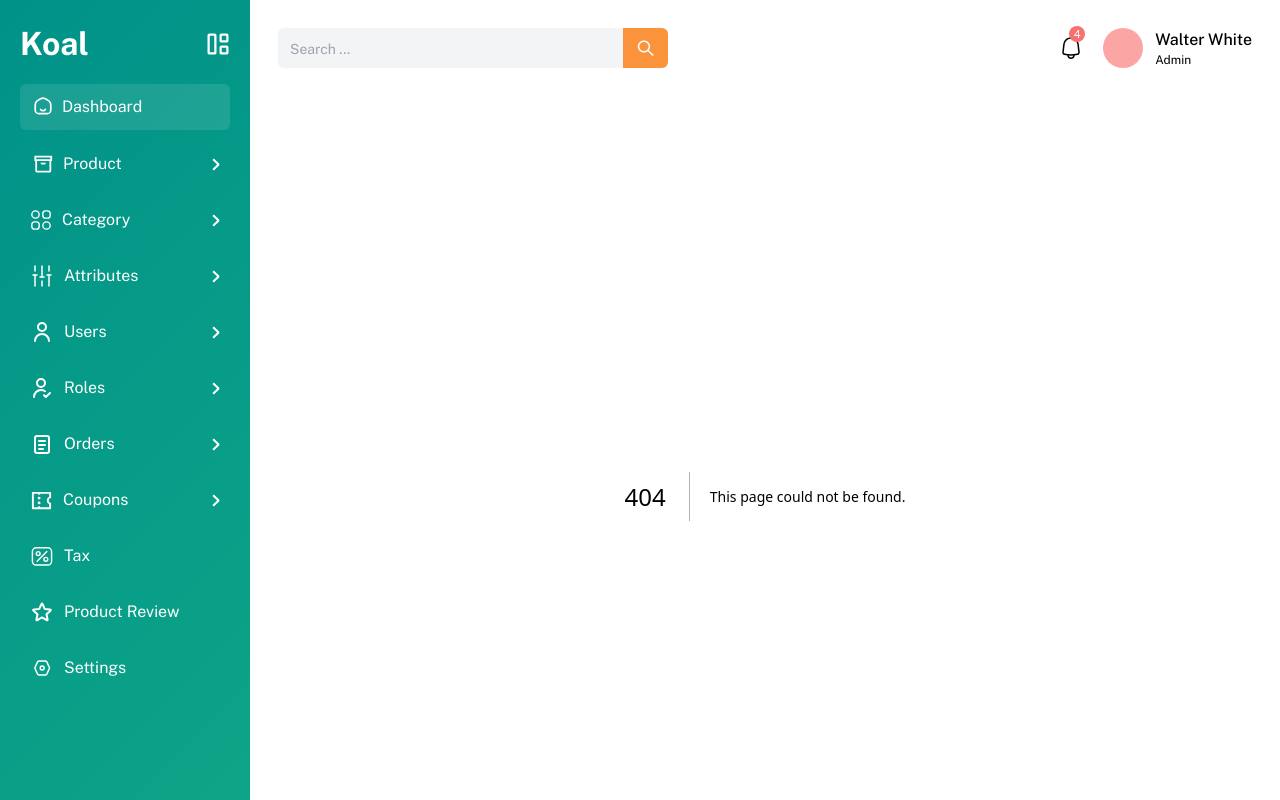
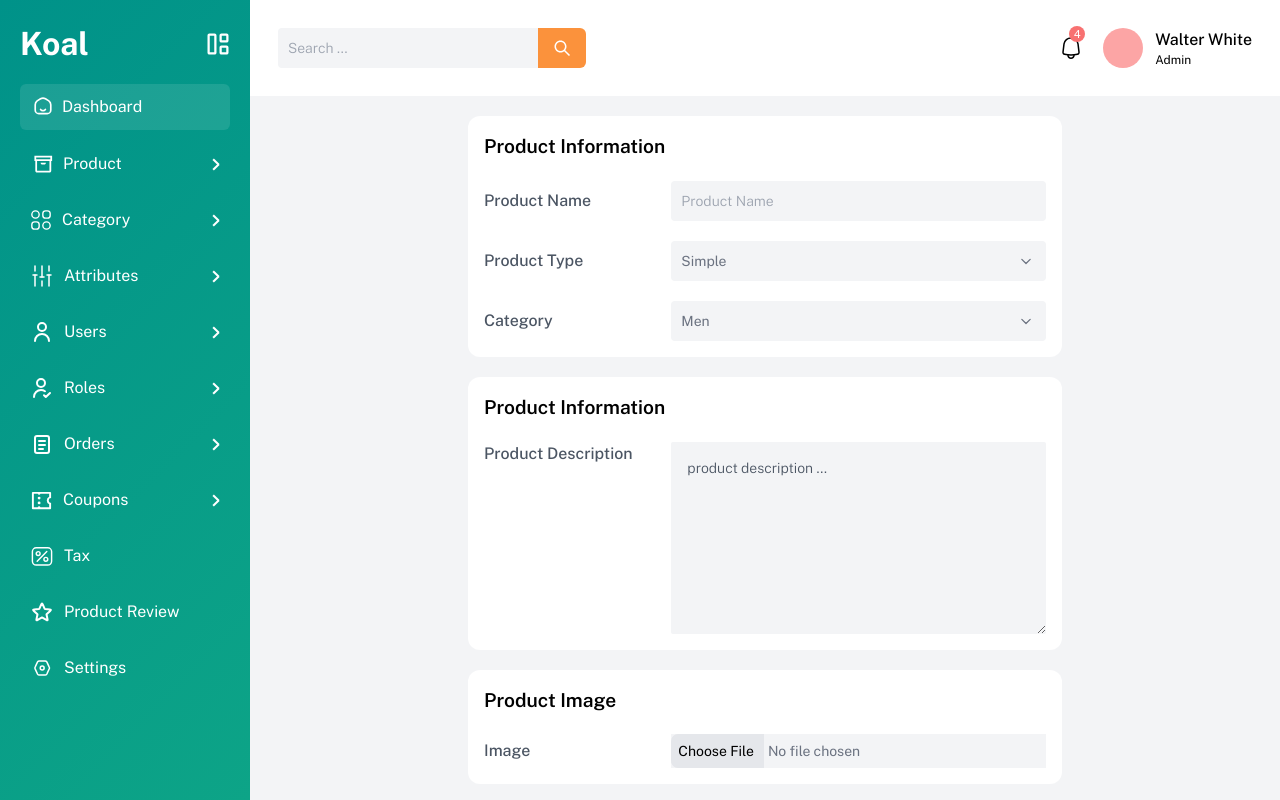
Before and after one commit to MatinSadegi/e-commerce-admin-panel, a Next.js app: page /add-new-product in a window 1280 px wide. Before the commit this address had no page. Built offline with nearby package versions, Linux system fonts and the light colour scheme.

Commit message:
create add new product page ui

```diff
--- /dev/null
+++ b/app/add-new-product/page.tsx
@@ -0,0 +1,71 @@
+"use client";
+import React, { useState } from "react";
+import "../globals.css";
+import DropDown from "@/components/DropDown";
+
+const AddNewProduct = () => {
+  const [productType, setProductType] = useState("");
+  const productTypes = ["Simple","Classified"];
+  const category = ['Men','Women','Shoes','Bags','Pants','Socks','Kids','Accessories']
+  const inventory = ['In Stock','Out Of Stock']
+
+  return (
+    <div className=" bg-gray-100 p-5 flex flex-col items-center gap-5">
+      <section className=" bg-white w-[60%] p-4 rounded-xl ">
+        <h2>Product Information</h2>
+        <div className="input-div-style">
+          <p className="text-gray-600 font-medium">Product Name</p>
+          <input
+            type="text"
+            placeholder="Product Name"
+            className="input-style"
+          />
+        </div>
+        <div className="input-div-style">
+          <p className="text-gray-600 font-medium">Product Type</p>
+          <DropDown items={productTypes} />
+        </div>
+        <div className="input-div-style">
+          <p className="text-gray-600 font-medium">Category</p>
+          <DropDown items={category} />
+        </div>
+      </section>
+      <section className=" bg-white w-[60%] p-4 rounded-xl ">
+        <h2>Product Information</h2>
+        <div className="flex justify-between  mt-5">
+          <p className="text-gray-600 font-medium">Product Description</p>
+          <textarea
+            className="bg-gray-100 rounded-sm w-2/3 h-48 outline-none p-4 font-light text-sm text-gray-600 placeholder:text-gray-600"
+            placeholder="product description ..."
+          />
+        </div>
+      </section>
+      <section className=" bg-white w-[60%] p-4 rounded-xl ">
+        <h2>Product Image</h2>
+        <div className="input-div-style">
+          <p className="text-gray-600 font-medium">Image</p>
+          <input
+            type="file"
+            className="text-sm bg-gray-100 text-gray-500  w-2/3 input cursor-pointer"
+          />
+        </div>
+      </section>
+      <section className=" bg-white w-[60%] p-4 rounded-xl ">
+        <h2>Product Price</h2>
+        <div className="input-div-style">
+          <p className="text-gray-600 font-medium">price</p>
+          <input type="text" placeholder="0" className="input-style" />
+        </div>
+      </section>
+      <section className=" bg-white w-[60%] p-4 rounded-xl ">
+        <h2>Product Inventory</h2>
+        <div className="flex justify-between  mt-5">
+          <p className="text-gray-600 font-medium">Stock Status</p>
+          <DropDown items={inventory} />
+        </div>
+      </section>
+    </div>
+  );
+};
+
+export default AddNewProduct;
--- a/app/globals.css
+++ b/app/globals.css
@@ -2,9 +2,13 @@
 @tailwind components;
 @tailwind utilities;
 
-h2 {
+h1 {
   font-weight: 700;
   font-size: 2rem;
+}
+h2 {
+  font-weight: 600;
+  font-size: 1.2rem;
 }
 h3 {
   font-weight: 500;
@@ -16,32 +20,39 @@ h4 {
 }
 p {
   font-weight: 400;
-
 }
 
-
 @layer components {
-  .section-style{
-    @apply bg-white mt-7 p-7 rounded-xl transition-all duration-500 hover:-translate-y-1.5 hover:shadow-lg
+  .section-style {
+    @apply bg-white mt-7 p-7 rounded-xl transition-all duration-500 hover:-translate-y-1.5 hover:shadow-lg;
+  }
+  .input-style {
+    @apply bg-gray-100 w-2/3 p-2.5 rounded placeholder:text-gray-400 text-sm font-light outline-none;
+  }
+  .input-div-style {
+    @apply flex justify-between items-center mt-5;
   }
 }
 
 @layer utilities {
   .scrollbar::-webkit-scrollbar {
-    width: 10px;
-    height: 18px;
-
+    width: 8px;
+    height: 8px;
   }
-
-
-
   .scrollbar::-webkit-scrollbar-thumb {
     background: #0d948966;
     border-radius: 10px;
-    border: 6px solid white;
   }
   .scrollbar::-webkit-scrollbar-thumb:hover {
     background: #0d94898d;
   }
+  .input::file-selector-button {
+    border: none;
+    padding: 7px;
+    border-radius: 7px 0px 0 7px;
+    background-color: #e5e7eb;
+    padding-right: 10px;
+    cursor: pointer;
+  }
 
 }
--- /dev/null
+++ b/components/DropDown.tsx
@@ -0,0 +1,52 @@
+"use client";
+import React, { useState } from "react";
+import downIcon from "@/public/icons/down-arrow-5-svgrepo-com.svg";
+import Image from "next/image";
+
+interface DropDownProps {
+  items: string[];
+}
+
+const DropDown: React.FC<DropDownProps> = ({ items }) => {
+  const [dropDown, setDropDown] = useState(true);
+  const [selectedItem, setSelectedItem] = useState(items[0]);
+  return (
+    <div
+      className={`w-2/3 relative rounded text-gray-500 text-sm font-light ${
+        dropDown ? "overflow-hidden" : " overflow-visible"
+      } `}
+    >
+      <div
+        className="flex justify-between p-2.5 cursor-pointer bg-gray-100 relative z-0 overflow-hidden"
+        onClick={() => setDropDown((prev) => !prev)}
+      >
+        <p className="">{selectedItem}</p>
+        <div className="  flex ">
+          <Image
+            src={downIcon}
+            alt="down-icon"
+            className={`${dropDown ? "rotate-0" : "rotate-180"} transition-all`}
+          />
+        </div>
+      </div>
+
+      <ul
+        className={`flex flex-col w-full absolute z-10 max-h-[150px] overflow-y-auto scrollbar `}
+      >
+        {items.map((item: string) => (
+          <li
+            className="text-gray-400 bg-white p-2 hover:bg-teal-600 hover:text-white font-medium transition-all "
+            onClick={() => {
+              setSelectedItem(item);
+              setDropDown(true);
+            }}
+          >
+            {item}
+          </li>
+        ))}
+      </ul>
+    </div>
+  );
+};
+
+export default DropDown;
--- a/components/SideBar.tsx
+++ b/components/SideBar.tsx
@@ -27,13 +27,13 @@ const SideBar = () => {
   return (
     <div className=" h-screen absolute w-[250px] lg:static lg:w-full overflow-hidden bg-gradient-teal p-5 ">
       <div className="flex justify-between">
-        <h2 className="text-white">Koal</h2>
+        <h1 className="text-white">Koal</h1>
         <Image src={dashboardIcon} alt="dashboard-icon" />
       </div>
 
       <ul className="text-white my-4 flex flex-col gap-3">
         <li className=" p-2 rounded-md bg-[rgba(255,255,255,0.1)] ">
-          <Link href="/#" className="flex items-center gap-1">
+          <Link href="/" className="flex items-center gap-1">
             <Image src={homeIcon} alt="home-icon" />
             <span>Dashboard</span>
           </Link>
@@ -59,11 +59,11 @@ const SideBar = () => {
               openProduct ? "h-12 mt-2" : " h-0 mt-0"
             }`}
           >
-            <Link className="flex items-center gap-3" href="/#">
+            <Link className="flex items-center gap-3" href="/products">
               <Image src={negativeIcon} alt="negative-icon" />
               <span>Products</span>
             </Link>
-            <Link className="flex items-center gap-3 mt-1.5" href="/#">
+            <Link className="flex items-center gap-3 mt-1.5" href="/add-new-product">
               <Image src={negativeIcon} alt="negative-icon" />
               <span>Add New Product</span>
             </Link>
--- a/components/TopBar.tsx
+++ b/components/TopBar.tsx
@@ -17,7 +17,7 @@ const TopBar = () => {
         <input
           type="text"
           placeholder="Search ..."
-          className="bg-gray-100 rounded-l-md w-full h-full outline-none p-3 placeholder:text-sm "
+          className="input-style rounded-r-none "
         />
         <Image
           src={SearchIcon}
```
Also changed, not shown: public/icons/down-arrow-5-svgrepo-com.svg (added).
